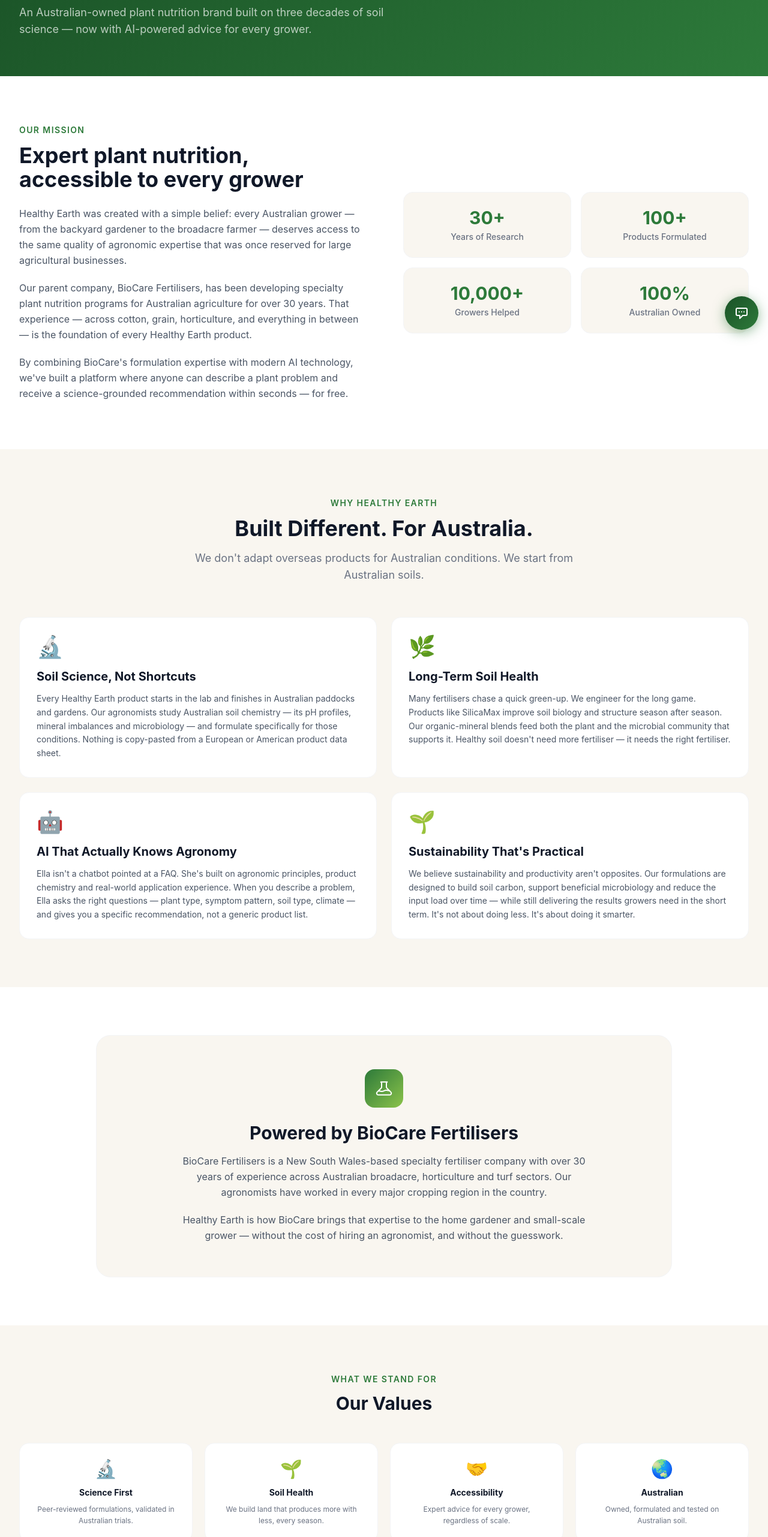
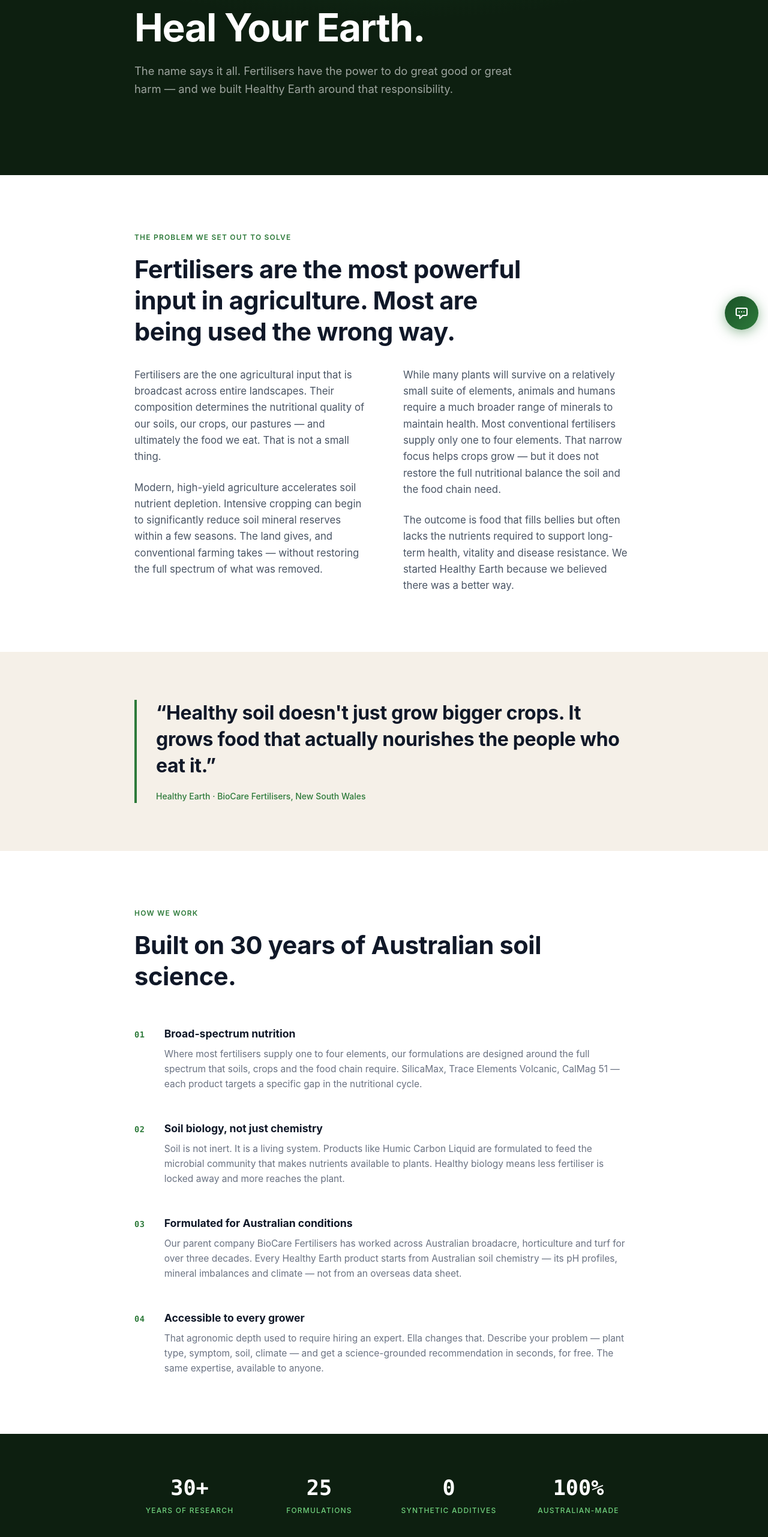
Before and after one commit to xUrbanShotsx/Healthy-Earth, a Next.js app: page /about in a window 1280 px wide. Shown: the part 234-2797 px from the top of the page at 60% size. Built offline with nearby package versions, Linux system fonts and the light colour scheme.

Commit message:
Redesign about page — story-driven, no emojis, editorial layout

```diff
--- a/app/about/page.tsx
+++ b/app/about/page.tsx
@@ -4,134 +4,125 @@ import OpenEllaButton from "@/components/OpenEllaButton";
 
 export const metadata: Metadata = {
   title: "About Healthy Earth | Australian Plant Nutrition by BioCare Fertilisers",
-  description: "Healthy Earth is an Australian-owned plant nutrition brand by BioCare Fertilisers. Discover our story, mission, soil science expertise and commitment to sustainable agriculture.",
+  description: "Healthy Earth means Heal Your Earth. Discover the story behind our fertiliser philosophy and why we believe soil health is the foundation of human health.",
 };
 
 export default function AboutPage() {
   return (
     <>
       {/* Hero */}
-      <section className="py-16" style={{ background: "linear-gradient(135deg, #1a5227, #2d7a3a)" }}>
-        <div className="max-w-7xl mx-auto px-4 sm:px-6 lg:px-8">
-          <p className="text-green-300 text-sm font-semibold uppercase tracking-widest mb-3">Our Story</p>
-          <h1 className="text-4xl md:text-5xl font-bold text-white mb-4">About Healthy Earth</h1>
-          <p className="text-white/70 text-lg max-w-2xl">An Australian-owned plant nutrition brand built on three decades of soil science — now with AI-powered advice for every grower.</p>
+      <section className="relative overflow-hidden py-24 md:py-32" style={{ background: "#0d1f10" }}>
+        <div className="absolute inset-0 pointer-events-none" style={{ background: "radial-gradient(ellipse 70% 60% at 50% 0%, rgba(45,122,58,0.20) 0%, transparent 70%)" }} />
+        <div className="relative max-w-4xl mx-auto px-4 sm:px-6 lg:px-8">
+          <p className="text-xs font-semibold uppercase tracking-widest mb-5" style={{ color: "#6fcf7c" }}>Our Story</p>
+          <h1 className="font-bold text-white leading-[1.08] mb-6" style={{ fontSize: "clamp(2.4rem, 5vw, 4rem)", letterSpacing: "-0.02em" }}>
+            Heal Your Earth.
+          </h1>
+          <p className="leading-relaxed max-w-2xl" style={{ color: "rgba(255,255,255,0.60)", fontSize: "1.15rem" }}>
+            The name says it all. Fertilisers have the power to do great good or great harm — and we built Healthy Earth around that responsibility.
+          </p>
         </div>
       </section>
 
-      {/* Brand Story */}
-      <section className="py-20 bg-white">
-        <div className="max-w-7xl mx-auto px-4 sm:px-6 lg:px-8">
-          <div className="grid grid-cols-1 lg:grid-cols-2 gap-16 items-center">
-            <div>
-              <p className="text-sm font-semibold uppercase tracking-widest mb-3" style={{ color: "#2d7a3a" }}>Our Mission</p>
-              <h2 className="text-3xl md:text-4xl font-bold text-gray-900 mb-6">Expert plant nutrition, accessible to every grower</h2>
-              <p className="text-gray-600 leading-relaxed mb-5">
-                Healthy Earth was created with a simple belief: every Australian grower — from the backyard gardener to the broadacre farmer — deserves access to the same quality of agronomic expertise that was once reserved for large agricultural businesses.
+      {/* Origin story */}
+      <section className="py-24 bg-white">
+        <div className="max-w-4xl mx-auto px-4 sm:px-6 lg:px-8">
+          <div className="max-w-2xl">
+            <p className="text-xs font-semibold uppercase tracking-widest mb-5" style={{ color: "#2d7a3a" }}>The Problem We Set Out to Solve</p>
+            <h2 className="font-bold text-gray-900 leading-tight mb-8" style={{ fontSize: "clamp(1.8rem, 3.5vw, 2.6rem)", letterSpacing: "-0.01em" }}>
+              Fertilisers are the most powerful input in agriculture. Most are being used the wrong way.
+            </h2>
+          </div>
+
+          <div className="grid grid-cols-1 lg:grid-cols-2 gap-x-16 gap-y-8">
+            <div className="space-y-6">
+              <p className="text-gray-600 leading-relaxed" style={{ fontSize: "1.05rem" }}>
+                Fertilisers are the one agricultural input that is broadcast across entire landscapes. Their composition determines the nutritional quality of our soils, our crops, our pastures — and ultimately the food we eat. That is not a small thing.
               </p>
-              <p className="text-gray-600 leading-relaxed mb-5">
-                Our parent company, BioCare Fertilisers, has been developing specialty plant nutrition programs for Australian agriculture for over 30 years. That experience — across cotton, grain, horticulture, and everything in between — is the foundation of every Healthy Earth product.
-              </p>
-              <p className="text-gray-600 leading-relaxed">
-                By combining BioCare&apos;s formulation expertise with modern AI technology, we&apos;ve built a platform where anyone can describe a plant problem and receive a science-grounded recommendation within seconds — for free.
+              <p className="text-gray-600 leading-relaxed" style={{ fontSize: "1.05rem" }}>
+                Modern, high-yield agriculture accelerates soil nutrient depletion. Intensive cropping can begin to significantly reduce soil mineral reserves within a few seasons. The land gives, and conventional farming takes — without restoring the full spectrum of what was removed.
               </p>
             </div>
-            <div className="grid grid-cols-2 gap-4">
-              {[
-                { value: "30+", label: "Years of Research" },
-                { value: "100+", label: "Products Formulated" },
-                { value: "10,000+", label: "Growers Helped" },
-                { value: "100%", label: "Australian Owned" },
-              ].map((stat) => (
-                <div key={stat.label} className="p-6 rounded-2xl text-center border border-gray-100 hover:shadow-md transition-all" style={{ background: "#f9f6f0" }}>
-                  <div className="text-3xl font-bold mb-1" style={{ color: "#2d7a3a" }}>{stat.value}</div>
-                  <div className="text-sm text-gray-500 font-medium">{stat.label}</div>
-                </div>
-              ))}
+            <div className="space-y-6">
+              <p className="text-gray-600 leading-relaxed" style={{ fontSize: "1.05rem" }}>
+                While many plants will survive on a relatively small suite of elements, animals and humans require a much broader range of minerals to maintain health. Most conventional fertilisers supply only one to four elements. That narrow focus helps crops grow — but it does not restore the full nutritional balance the soil and the food chain need.
+              </p>
+              <p className="text-gray-600 leading-relaxed" style={{ fontSize: "1.05rem" }}>
+                The outcome is food that fills bellies but often lacks the nutrients required to support long-term health, vitality and disease resistance. We started Healthy Earth because we believed there was a better way.
+              </p>
             </div>
           </div>
         </div>
       </section>
 
-      {/* Why Healthy Earth */}
-      <section className="py-20" style={{ background: "#f9f6f0" }}>
-        <div className="max-w-7xl mx-auto px-4 sm:px-6 lg:px-8">
-          <div className="text-center mb-14">
-            <p className="text-sm font-semibold uppercase tracking-widest mb-3" style={{ color: "#2d7a3a" }}>Why Healthy Earth</p>
-            <h2 className="text-3xl md:text-4xl font-bold text-gray-900 mb-4">Built Different. For Australia.</h2>
-            <p className="text-gray-500 text-lg max-w-2xl mx-auto">We don&apos;t adapt overseas products for Australian conditions. We start from Australian soils.</p>
-          </div>
-          <div className="grid grid-cols-1 md:grid-cols-2 gap-6">
+      {/* Pull quote */}
+      <section className="py-20" style={{ background: "#f5f0e8" }}>
+        <div className="max-w-4xl mx-auto px-4 sm:px-6 lg:px-8">
+          <blockquote className="border-l-4 pl-8" style={{ borderColor: "#2d7a3a" }}>
+            <p className="font-bold text-gray-900 leading-snug mb-4" style={{ fontSize: "clamp(1.4rem, 3vw, 2rem)", letterSpacing: "-0.01em" }}>
+              &ldquo;Healthy soil doesn&apos;t just grow bigger crops. It grows food that actually nourishes the people who eat it.&rdquo;
+            </p>
+            <cite className="text-sm font-medium not-italic" style={{ color: "#2d7a3a" }}>Healthy Earth · BioCare Fertilisers, New South Wales</cite>
+          </blockquote>
+        </div>
+      </section>
+
+      {/* Our approach */}
+      <section className="py-24 bg-white">
+        <div className="max-w-4xl mx-auto px-4 sm:px-6 lg:px-8">
+          <p className="text-xs font-semibold uppercase tracking-widest mb-5" style={{ color: "#2d7a3a" }}>How We Work</p>
+          <h2 className="font-bold text-gray-900 leading-tight mb-14" style={{ fontSize: "clamp(1.8rem, 3.5vw, 2.6rem)", letterSpacing: "-0.01em" }}>
+            Built on 30 years of Australian soil science.
+          </h2>
+
+          <div className="space-y-12">
             {[
               {
-                icon: "🔬",
-                title: "Soil Science, Not Shortcuts",
-                body: "Every Healthy Earth product starts in the lab and finishes in Australian paddocks and gardens. Our agronomists study Australian soil chemistry — its pH profiles, mineral imbalances and microbiology — and formulate specifically for those conditions. Nothing is copy-pasted from a European or American product data sheet.",
+                num: "01",
+                title: "Broad-spectrum nutrition",
+                body: "Where most fertilisers supply one to four elements, our formulations are designed around the full spectrum that soils, crops and the food chain require. SilicaMax, Trace Elements Volcanic, CalMag 51 — each product targets a specific gap in the nutritional cycle.",
               },
               {
-                icon: "🌿",
-                title: "Long-Term Soil Health",
-                body: "Many fertilisers chase a quick green-up. We engineer for the long game. Products like SilicaMax improve soil biology and structure season after season. Our organic-mineral blends feed both the plant and the microbial community that supports it. Healthy soil doesn't need more fertiliser — it needs the right fertiliser.",
+                num: "02",
+                title: "Soil biology, not just chemistry",
+                body: "Soil is not inert. It is a living system. Products like Humic Carbon Liquid are formulated to feed the microbial community that makes nutrients available to plants. Healthy biology means less fertiliser is locked away and more reaches the plant.",
               },
               {
-                icon: "🤖",
-                title: "AI That Actually Knows Agronomy",
-                body: "Ella isn't a chatbot pointed at a FAQ. She's built on agronomic principles, product chemistry and real-world application experience. When you describe a problem, Ella asks the right questions — plant type, symptom pattern, soil type, climate — and gives you a specific recommendation, not a generic product list.",
+                num: "03",
+                title: "Formulated for Australian conditions",
+                body: "Our parent company BioCare Fertilisers has worked across Australian broadacre, horticulture and turf for over three decades. Every Healthy Earth product starts from Australian soil chemistry — its pH profiles, mineral imbalances and climate — not from an overseas data sheet.",
               },
               {
-                icon: "🌱",
-                title: "Sustainability That's Practical",
-                body: "We believe sustainability and productivity aren't opposites. Our formulations are designed to build soil carbon, support beneficial microbiology and reduce the input load over time — while still delivering the results growers need in the short term. It's not about doing less. It's about doing it smarter.",
+                num: "04",
+                title: "Accessible to every grower",
+                body: "That agronomic depth used to require hiring an expert. Ella changes that. Describe your problem — plant type, symptom, soil, climate — and get a science-grounded recommendation in seconds, for free. The same expertise, available to anyone.",
               },
-            ].map((item, i) => (
-              <div key={i} className="bg-white rounded-2xl p-7 border border-gray-100 hover:shadow-md transition-all">
-                <div className="text-4xl mb-4">{item.icon}</div>
-                <h3 className="text-xl font-bold text-gray-900 mb-3">{item.title}</h3>
-                <p className="text-gray-600 text-sm leading-relaxed">{item.body}</p>
+            ].map((item) => (
+              <div key={item.num} className="flex gap-8 items-start">
+                <span className="font-mono font-bold flex-shrink-0 mt-1" style={{ fontSize: "0.85rem", color: "#2d7a3a", letterSpacing: "0.05em" }}>{item.num}</span>
+                <div>
+                  <h3 className="font-bold text-gray-900 mb-2" style={{ fontSize: "1.1rem" }}>{item.title}</h3>
+                  <p className="text-gray-500 leading-relaxed" style={{ fontSize: "0.97rem" }}>{item.body}</p>
+                </div>
               </div>
             ))}
           </div>
         </div>
       </section>
 
-      {/* BioCare section */}
-      <section className="py-20 bg-white">
-        <div className="max-w-5xl mx-auto px-4 sm:px-6 lg:px-8">
-          <div className="rounded-3xl p-10 md:p-14 text-center border border-gray-100" style={{ background: "#f9f6f0" }}>
-            <div className="w-16 h-16 rounded-2xl flex items-center justify-center mx-auto mb-6 text-white" style={{ background: "linear-gradient(135deg, #2d7a3a, #8bc34a)" }}>
-              <svg className="w-8 h-8" fill="none" stroke="currentColor" viewBox="0 0 24 24">
-                <path strokeLinecap="round" strokeLinejoin="round" strokeWidth={1.5} d="M19.428 15.428a2 2 0 00-1.022-.547l-2.387-.477a6 6 0 00-3.86.517l-.318.158a6 6 0 01-3.86.517L6.05 15.21a2 2 0 00-1.806.547M8 4h8l-1 1v5.172a2 2 0 00.586 1.414l5 5c1.26 1.26.367 3.414-1.415 3.414H4.828c-1.782 0-2.674-2.154-1.414-3.414l5-5A2 2 0 009 10.172V5L8 4z" />
-              </svg>
-            </div>
-            <h2 className="text-3xl font-bold text-gray-900 mb-4">Powered by BioCare Fertilisers</h2>
-            <p className="text-gray-600 leading-relaxed mb-5 max-w-2xl mx-auto">
-              BioCare Fertilisers is a New South Wales-based specialty fertiliser company with over 30 years of experience across Australian broadacre, horticulture and turf sectors. Our agronomists have worked in every major cropping region in the country.
-            </p>
-            <p className="text-gray-600 leading-relaxed max-w-2xl mx-auto">
-              Healthy Earth is how BioCare brings that expertise to the home gardener and small-scale grower — without the cost of hiring an agronomist, and without the guesswork.
-            </p>
-          </div>
-        </div>
-      </section>
-
-      {/* Values */}
-      <section className="py-20" style={{ background: "#f9f6f0" }}>
-        <div className="max-w-7xl mx-auto px-4 sm:px-6 lg:px-8">
-          <div className="text-center mb-12">
-            <p className="text-sm font-semibold uppercase tracking-widest mb-3" style={{ color: "#2d7a3a" }}>What We Stand For</p>
-            <h2 className="text-3xl font-bold text-gray-900">Our Values</h2>
-          </div>
-          <div className="grid grid-cols-2 md:grid-cols-4 gap-5">
+      {/* Stats strip */}
+      <section className="py-16" style={{ background: "#0d1f10" }}>
+        <div className="max-w-4xl mx-auto px-4 sm:px-6 lg:px-8">
+          <div className="grid grid-cols-2 md:grid-cols-4 gap-8">
             {[
-              { icon: "🔬", title: "Science First", desc: "Peer-reviewed formulations, validated in Australian trials." },
-              { icon: "🌱", title: "Soil Health", desc: "We build land that produces more with less, every season." },
-              { icon: "🤝", title: "Accessibility", desc: "Expert advice for every grower, regardless of scale." },
-              { icon: "🌏", title: "Australian", desc: "Owned, formulated and tested on Australian soil." },
-            ].map((val, i) => (
-              <div key={i} className="p-6 rounded-2xl border border-gray-100 text-center bg-white hover:shadow-md transition-all">
-                <div className="text-3xl mb-3">{val.icon}</div>
-                <h3 className="font-bold text-gray-900 text-sm mb-2">{val.title}</h3>
-                <p className="text-xs text-gray-500 leading-relaxed">{val.desc}</p>
+              { value: "30+", label: "Years of research" },
+              { value: "25", label: "Formulations" },
+              { value: "0", label: "Synthetic additives" },
+              { value: "100%", label: "Australian-made" },
+            ].map((stat) => (
+              <div key={stat.label} className="text-center">
+                <div className="font-mono font-bold text-white mb-1" style={{ fontSize: "2.2rem" }}>{stat.value}</div>
+                <div className="text-xs font-medium uppercase tracking-widest" style={{ color: "#6fcf7c" }}>{stat.label}</div>
               </div>
             ))}
           </div>
@@ -139,13 +130,21 @@ export default function AboutPage() {
       </section>
 
       {/* CTA */}
-      <section className="py-16" style={{ background: "linear-gradient(135deg, #1a5227, #2d7a3a)" }}>
+      <section className="py-20" style={{ background: "#f5f0e8" }}>
         <div className="max-w-3xl mx-auto px-4 text-center">
-          <h2 className="text-3xl font-bold text-white mb-4">Ready to grow healthier plants?</h2>
-          <p className="text-white/70 mb-8">Browse our products or chat with Ella to get a personalised recommendation — free, instant, and tailored to your situation.</p>
+          <h2 className="font-bold text-gray-900 mb-4" style={{ fontSize: "clamp(1.6rem, 3vw, 2.2rem)", letterSpacing: "-0.01em" }}>
+            Ready to build healthier soil?
+          </h2>
+          <p className="text-gray-500 mb-10 leading-relaxed">
+            Browse our range or talk to Ella — she&apos;ll point you to exactly what your soil, lawn or crop needs.
+          </p>
           <div className="flex flex-col sm:flex-row gap-3 justify-center">
-            <Link href="/products" className="px-8 py-4 rounded-full font-semibold bg-white hover:bg-gray-50 transition-all" style={{ color: "#2d7a3a" }}>Browse Products</Link>
-            <OpenEllaButton className="px-8 py-4 rounded-full font-semibold border-2 border-white text-white hover:bg-white/10 transition-all">Ask Ella</OpenEllaButton>
+            <Link href="/products" className="px-8 py-4 rounded-full font-semibold text-white transition-all hover:opacity-90" style={{ background: "linear-gradient(135deg, #1a5227, #2d7a3a)" }}>
+              Browse Products
+            </Link>
+            <OpenEllaButton className="px-8 py-4 rounded-full font-semibold border transition-all hover:bg-green-50" style={{ borderColor: "#2d7a3a", color: "#2d7a3a" }}>
+              Ask Ella
+            </OpenEllaButton>
           </div>
         </div>
       </section>
```
